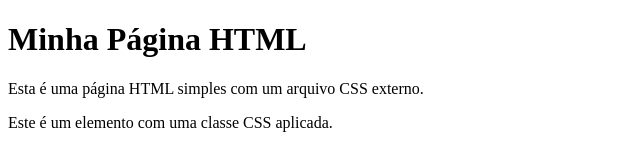
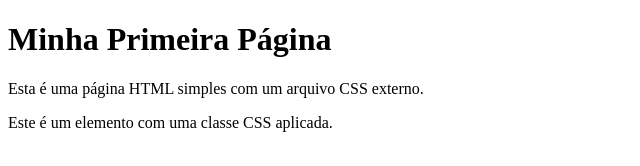
Before and after one commit to joshuacybersc/aula2html, a plain HTML site: page index.html in a window 1280 px wide. Shown: the whole page, without its empty margins (0-640 px from the left). Drawn offline with Linux system fonts and the light colour scheme.

Commit message:
Update index.html

```diff
--- a/index.html
+++ b/index.html
@@ -1,14 +1,14 @@
 <!DOCTYPE html>
-<html>
+<hmtl>
 <head>
-<title>Minha Página HTML</title>
-<link rel="stylesheet" type="text/css" href="estilo.css">
-</head>
+  <title> Minha Primeira Página</title>
+  <link rel="stylesheet" type="text/css" href="estilo.css">
+ </head>
 <body>
-<h1>Minha Página HTML</h1>
-<p>Esta é uma página HTML simples com um arquivo CSS externo.</p>
+  <h1> Minha Primeira Página</h1>
+  <p> Esta é uma página HTML simples com um arquivo CSS externo.</p>
 <div class="destaque">
-<p>Este é um elemento com uma classe CSS aplicada.</p>
+  <p> Este é um elemento com uma classe CSS aplicada.</p>
 </div>
 </body>
 </html>
```
